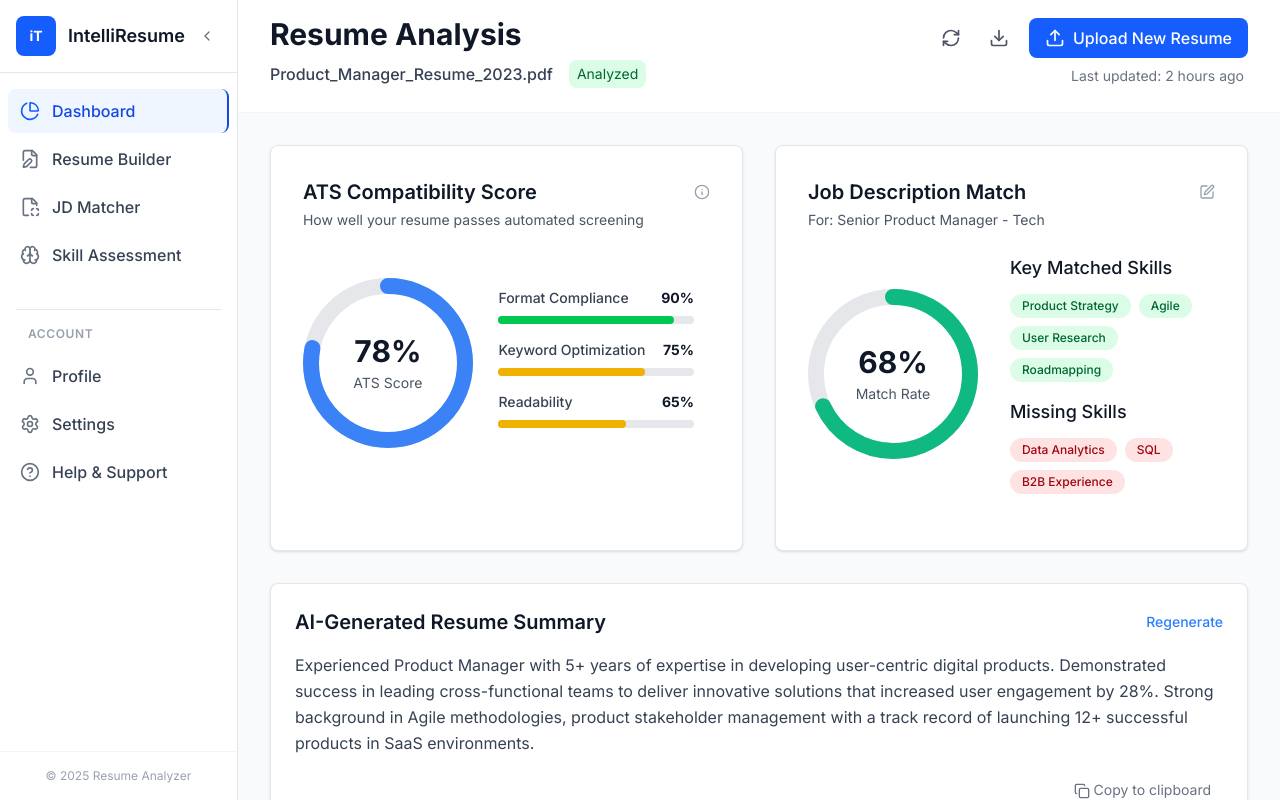
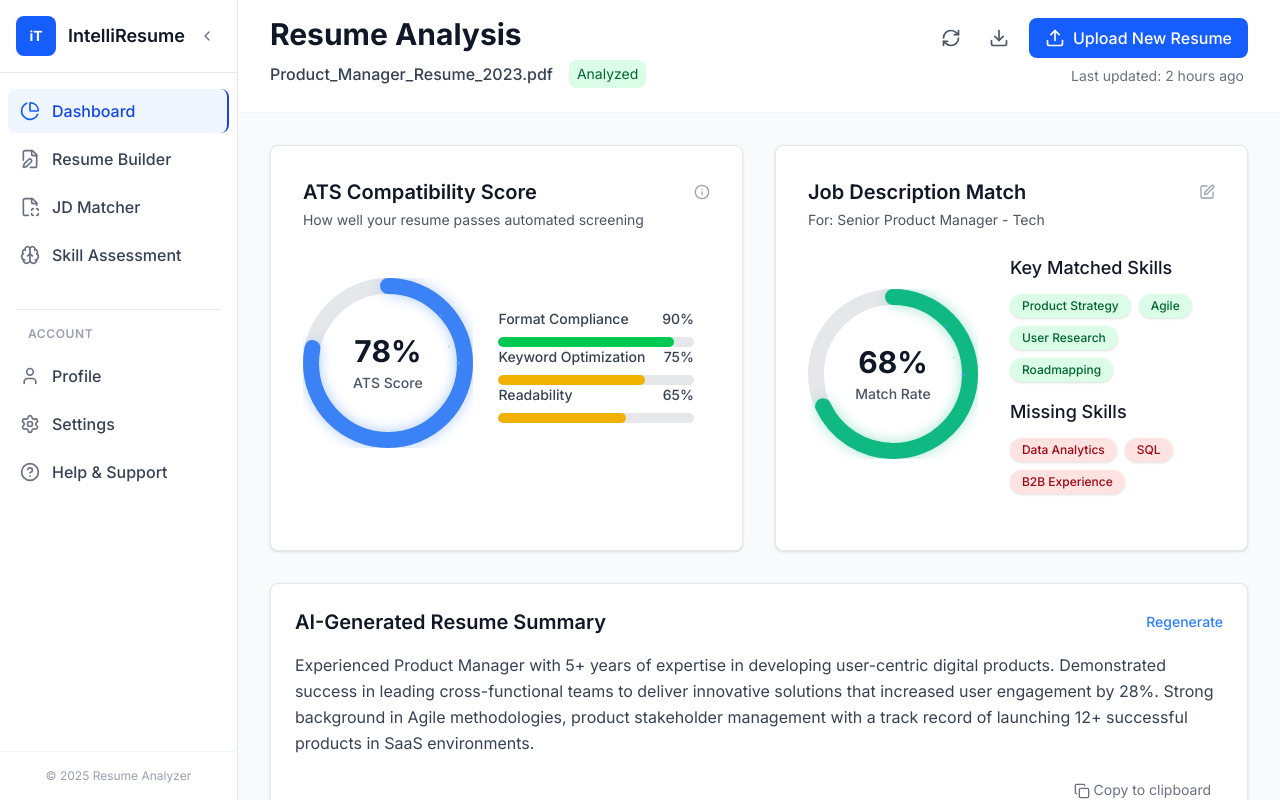
Before and after one commit to arynch24/intelli-resume, a Next.js app: page /dashboard/jd-matcher in a window 1280 px wide. Built offline with nearby package versions, Linux system fonts and the light colour scheme.

Commit message:
Update routing in ResumeJDUpload, enhance Sidebar styles, and add animations to SkillTag and ProgressBar components.

```diff
--- a/components/dashboard/ResumeJdUpload.tsx
+++ b/components/dashboard/ResumeJdUpload.tsx
@@ -76,7 +76,7 @@ export function ResumeJDUpload() {
         alert('Scanning completed! Resume analysis ready.');
       }, 5000);
 
-      router.push('/dashboard/match-report')
+      router.push('/dashboard/jd-matcher');
     }
   };
 
--- a/components/dashboard/Sidebar.tsx
+++ b/components/dashboard/Sidebar.tsx
@@ -109,7 +109,7 @@ const Sidebar: React.FC = () => {
     };
 
     return (
-        <div className={`bg-white border-r border-gray-200 h-screen flex flex-col transition-all duration-300 z-10 ${isCollapsed ? 'w-16' : 'w-64'
+        <div className={`bg-white border-r border-gray-200 h-screen flex flex-col transition-all duration-300 z-100 ${isCollapsed ? 'w-16' : 'w-64'
             }`}>
             {/* Header Section */}
             <div className="p-4 border-b border-gray-200">
--- a/components/dashboard/jd-matcher/CircularProgress.tsx
+++ b/components/dashboard/jd-matcher/CircularProgress.tsx
@@ -1,4 +1,6 @@
 "use client";
+import React, { useEffect, useState } from 'react';
+import { motion, useAnimation, useMotionValue, useTransform } from 'framer-motion';
 
 interface CircularProgressProps {
   percentage: number;
@@ -6,6 +8,7 @@ interface CircularProgressProps {
   strokeWidth?: number;
   color?: string;
   label?: string;
+  animationDuration?: number;
 }
 
 export const CircularProgress: React.FC<CircularProgressProps> = ({
@@ -13,41 +16,182 @@ export const CircularProgress: React.FC<CircularProgressProps> = ({
   size = 170,
   strokeWidth = 16,
   color = '#3B82F6',
-    label
+  label,
+  animationDuration = 1.5
 }) => {
+  const [displayPercentage, setDisplayPercentage] = useState(0);
+  const controls = useAnimation();
+
   const radius = (size - strokeWidth) / 2;
   const circumference = radius * 2 * Math.PI;
-    const strokeDasharray = circumference;
-    const strokeDashoffset = circumference - (percentage / 100) * circumference;
+
+  // Motion values for glow effect
+  const progress = useMotionValue(0);
+  const glowOpacity = useTransform(progress, [0, 100], [0.3, 1]);
+
+  useEffect(() => {
+    const animateProgress = async () => {
+      // Start rotation animation
+      controls.start({
+        rotate: 360,
+        transition: {
+          duration: animationDuration,
+          ease: "easeOut",
+          repeat: 0
+        }
+      });
+
+      // Animate progress value for glow effect
+      progress.set(percentage);
+
+      // Animate counter with custom easing
+      const startTime = Date.now();
+      const animate = () => {
+        const elapsed = Date.now() - startTime;
+        const duration = animationDuration * 1000;
+        const progressValue = Math.min(elapsed / duration, 1);
+
+        // Ease out function for smooth deceleration
+        const easeOut = 1 - Math.pow(1 - progressValue, 3);
+        const currentValue = Math.floor(easeOut * percentage);
+
+        setDisplayPercentage(currentValue);
+
+        if (progressValue < 1) {
+          requestAnimationFrame(animate);
+        }
+      };
+
+      requestAnimationFrame(animate);
+    };
+
+    animateProgress();
+  }, [percentage, animationDuration, controls, progress]);
 
   return (
-        <div className="relative inline-flex items-center justify-center ">
-            <svg width={size} height={size} className="transform -rotate-90">
-                <circle
+    <motion.div
+      className="relative inline-flex items-center justify-center"
+      initial={{ scale: 0.8, opacity: 0 }}
+      animate={{ scale: 1, opacity: 1 }}
+      transition={{ duration: 0.5, ease: "easeOut" }}
+    >
+      {/* Animated container for rotation */}
+      <motion.div
+        animate={controls}
+        className="transform -rotate-90"
+      >
+        <svg width={size} height={size}>
+          {/* Background circle */}
+          <motion.circle
             cx={size / 2}
             cy={size / 2}
             r={radius}
             stroke="#E5E7EB"
             strokeWidth={strokeWidth}
             fill="none"
+            initial={{ pathLength: 0 }}
+            animate={{ pathLength: 1 }}
+            transition={{ duration: 0.5, ease: "easeOut" }}
           />
-                <circle
+
+          {/* Glow effect circle */}
+          <motion.circle
+            cx={size / 2}
+            cy={size / 2}
+            r={radius}
+            stroke={color}
+            strokeWidth={strokeWidth / 2}
+            fill="none"
+            strokeDasharray={circumference}
+            strokeLinecap="round"
+            className="blur-sm"
+            style={{
+              opacity: glowOpacity
+            }}
+            initial={{ strokeDashoffset: circumference }}
+            animate={{ strokeDashoffset: circumference - (circumference * percentage) / 100 }}
+            transition={{
+              duration: animationDuration,
+              ease: "easeOut",
+              delay: 0.2
+            }}
+          />
+
+          {/* Main progress circle */}
+          <motion.circle
             cx={size / 2}
             cy={size / 2}
             r={radius}
             stroke={color}
             strokeWidth={strokeWidth}
             fill="none"
-                    strokeDasharray={strokeDasharray}
-                    strokeDashoffset={strokeDashoffset}
+            strokeDasharray={circumference}
             strokeLinecap="round"
-                    className="transition-all duration-300 ease-in-out"
+            initial={{ strokeDashoffset: circumference }}
+            animate={{ strokeDashoffset: circumference - (circumference * percentage) / 100 }}
+            transition={{
+              duration: animationDuration,
+              ease: "easeOut",
+              delay: 0.2
+            }}
           />
         </svg>
+      </motion.div>
+
+      {/* Center content with advanced animations */}
       <div className="absolute inset-0 flex flex-col items-center justify-center">
-                <span className="text-3xl font-bold text-gray-900">{percentage}%</span>
-                {label && <span className="text-sm text-gray-600 mt-1">{label}</span>}
+        <motion.span
+          className="text-3xl font-bold text-gray-900"
+          initial={{ scale: 0.5, y: 10 }}
+          animate={{ scale: 1, y: 0 }}
+          transition={{
+            duration: 0.6,
+            ease: "easeOut",
+            delay: 0.3
+          }}
+          whileHover={{ scale: 1.05 }}
+        >
+          {displayPercentage}%
+        </motion.span>
+
+        {label && (
+          <motion.span
+            className="text-sm text-gray-600 mt-1 font-medium"
+            initial={{ opacity: 0, y: 5 }}
+            animate={{ opacity: 1, y: 0 }}
+            transition={{
+              duration: 0.4,
+              ease: "easeOut",
+              delay: 0.6
+            }}
+          >
+            {label}
+          </motion.span>
+        )}
       </div>
-        </div>
+
+      {/* Floating particles effect */}
+      {[...Array(3)].map((_, i) => (
+        <motion.div
+          key={i}
+          className="absolute w-1 h-1 bg-blue-400 rounded-full"
+          style={{
+            top: `${30 + i * 15}%`,
+            left: `${80 + i * 5}%`,
+          }}
+          animate={{
+            y: [-10, -20, -10],
+            opacity: [0.3, 0.7, 0.3],
+            scale: [0.5, 1, 0.5],
+          }}
+          transition={{
+            duration: 2 + i * 0.5,
+            repeat: Infinity,
+            delay: i * 0.3,
+            ease: "easeInOut"
+          }}
+        />
+      ))}
+    </motion.div>
   );
 };
--- a/components/dashboard/jd-matcher/ProgressBar.tsx
+++ b/components/dashboard/jd-matcher/ProgressBar.tsx
@@ -1,4 +1,6 @@
 "use client";
+
+import { motion } from 'framer-motion';
 
 interface ProgressBarProps {
     label: string;
@@ -18,17 +20,61 @@ export const ProgressBar: React.FC<ProgressBarProps> = ({
     };
 
     return (
-        <div className="mb-4">
-            <div className="flex justify-between items-center mb-2">
-                <span className="text-sm font-medium text-gray-700">{label}</span>
-                <span className="text-sm font-bold text-gray-900">{percentage}%</span>
-            </div>
-            <div className="w-full bg-gray-200 rounded-full h-2">
-                <div
-                    className={`h-2 rounded-full transition-all duration-300 ${getColorClass()}`}
-                    style={{ width: `${percentage}%` }}
+        <motion.div
+            className="w-full"
+            initial={{ opacity: 0, y: 20 }}
+            animate={{ opacity: 1, y: 0 }}
+            transition={{ duration: 0.5 }}
+        >
+            <motion.div
+                className="flex justify-between items-center mb-2"
+                initial={{ opacity: 0 }}
+                animate={{ opacity: 1 }}
+                transition={{ delay: 0.2, duration: 0.3 }}
+            >
+                <motion.span
+                    className="text-sm font-medium text-gray-700"
+                    initial={{ x: -10, opacity: 0 }}
+                    animate={{ x: 0, opacity: 1 }}
+                    transition={{ delay: 0.3, duration: 0.3 }}
+                >
+                    {label}
+                </motion.span>
+                <motion.span
+                    className="text-sm font-medium text-gray-700"
+                    initial={{ x: 10, opacity: 0 }}
+                    animate={{ x: 0, opacity: 1 }}
+                    transition={{ delay: 0.3, duration: 0.3 }}
+                    key={percentage} // Re-animate when percentage changes
+                >
+                    {percentage}%
+                </motion.span>
+            </motion.div>
+
+            <motion.div
+                className="w-full bg-gray-200 rounded-full h-2.5 overflow-hidden"
+                initial={{ scale: 0.8, opacity: 0 }}
+                animate={{ scale: 1, opacity: 1 }}
+                transition={{ delay: 0.4, duration: 0.4 }}
+            >
+                <motion.div
+                    className={`h-2.5 rounded-full ${getColorClass()}`}
+                    initial={{ width: 0, x: -10 }}
+                    animate={{
+                        width: `${percentage}%`,
+                        x: 0
+                    }}
+                    transition={{
+                        duration: 1.2,
+                        delay: 0.6,
+                        ease: [0.25, 0.46, 0.45, 0.94] // Custom easing for smooth fill
+                    }}
+                    whileHover={{
+                        scale: 1.02,
+                        transition: { duration: 0.2 }
+                    }}
                 />
-            </div>
-        </div>
+            </motion.div>
+        </motion.div>
     );
 };
--- a/components/dashboard/jd-matcher/SkillTag.tsx
+++ b/components/dashboard/jd-matcher/SkillTag.tsx
@@ -1,4 +1,6 @@
 "use client";
+
+import { motion } from "framer-motion";
 
 interface SkillTagProps {
     skill: string;
@@ -6,14 +8,24 @@ interface SkillTagProps {
 }
 
 export const SkillTag: React.FC<SkillTagProps> = ({ skill, type }) => {
-    const baseClasses = "px-3 py-1 rounded-full text-xs font-medium";
+    const baseClasses = "px-3 py-1 rounded-full text-xs font-medium cursor-pointer transition-colors duration-200 ease-in-out shadow-sm focus:outline-none focus:ring-2 focus:ring-offset-2 focus:ring-opacity-50";
     const typeClasses = type === 'matched'
         ? "bg-green-100 text-green-800"
         : "bg-red-100 text-red-800";
 
     return (
-        <span className={`${baseClasses} ${typeClasses}`}>
+        <motion.span
+            className={`${baseClasses} ${typeClasses}`}
+            initial={{ scale: 0 }}
+            animate={{ scale: 1 }}
+            transition={{
+                type: "spring",
+                stiffness: 500,
+                damping: 30
+            }}
+            whileHover={{ scale: 1.05 }}
+        >
             {skill}
-        </span>
+        </motion.span>
     );
 };
```
Lines whose indentation alone changed are shown as unchanged.
